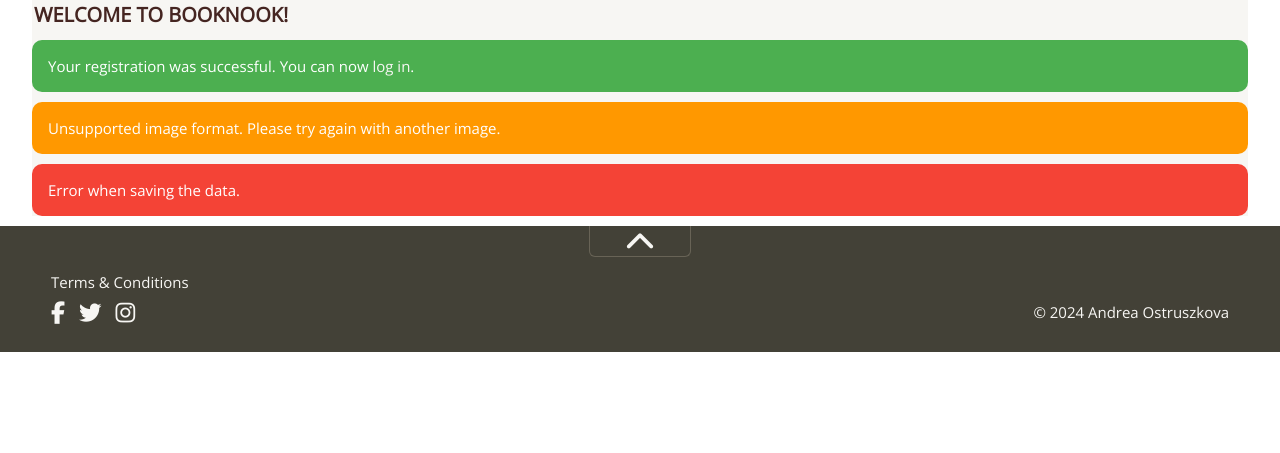
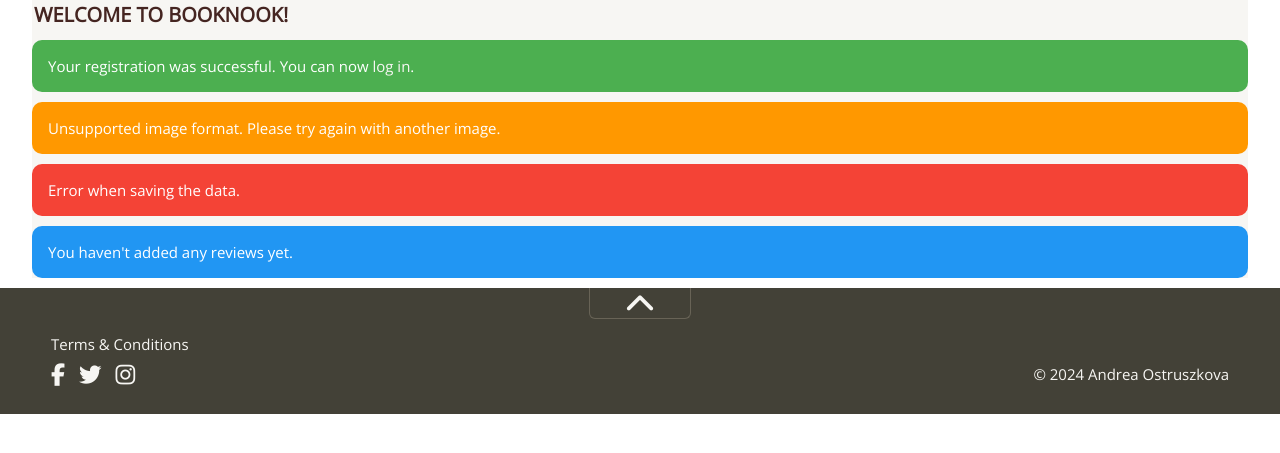
Before and after one commit to AndreaOstruszka/ZWA-project-web-app, a PHP site: page /frontend/notifications.html in a window 1280 px wide. Shown: the part 176-629 px from the top of the page. Run offline with PHP 8.4, Linux system fonts and the light colour scheme; some libraries are stand-ins or nearby versions.

Commit message:
Added new type of notification

```diff
--- a/frontend/css/notifications.css
+++ b/frontend/css/notifications.css
@@ -21,3 +21,11 @@
     margin: 10px 0;
     border-radius: 10px;
 }
+
+.notification_neutral {
+    background-color: #2196F3;
+    color: white;
+    padding: 16px;
+    margin: 10px 0;
+    border-radius: 10px;
+}
--- a/frontend/notifications.html
+++ b/frontend/notifications.html
@@ -38,6 +38,7 @@
         <div class="notification_success">Your registration was successful. You can now <a href="login.php">log in</a>.</div>
         <div class="notification_warning">Unsupported image format. Please try again with another image.</div>
         <div class="notification_error">Error when saving the data.</div>
+        <div class="notification_neutral">You haven't added any reviews yet.</div>
     </article>
 </div>
 <footer>
```
